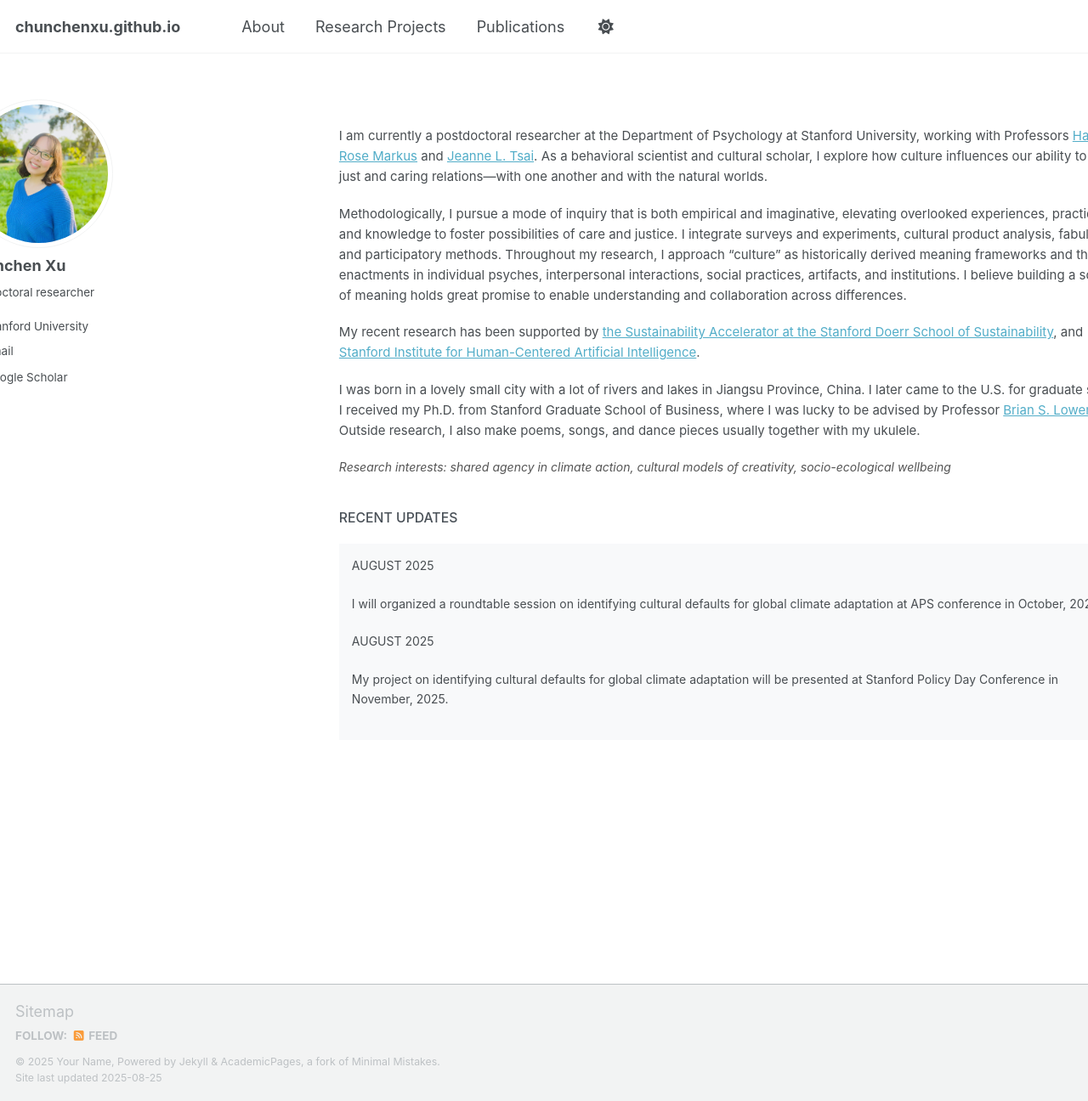
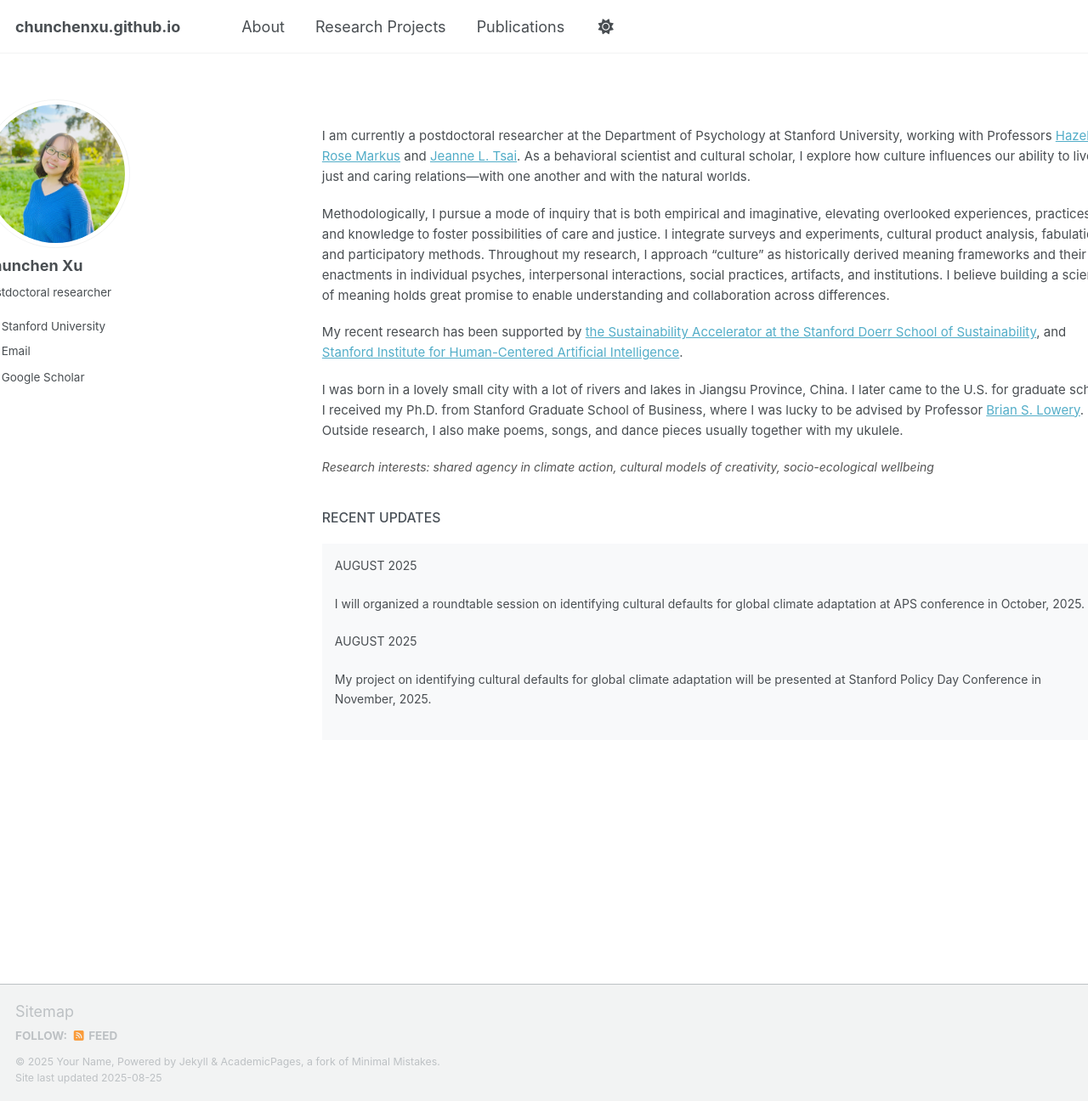
Before and after one commit to chunchenxu/chunchenxu.github.io, a Jekyll site: the page built from _pages/about.html, in a window 1280 px wide and 1296 px high. Shown: the whole window at 85% size. Built offline with Jekyll 4.4.1, drawn with Linux system fonts in a browser that asks for light colours; some web fonts are replaced; a script that is not in the unit is left out.

Commit message:
Update main.scss

```diff
--- a/assets/css/main.scss
+++ b/assets/css/main.scss
@@ -44,7 +44,7 @@
 
 /* Move sidebar further left */
 .sidebar {
-    margin-left: -60px !important; /* Negative margin moves it left */
+    margin-left: -40px !important; /* Negative margin moves it left */
     padding-right: 0px !important;
 }
 
@@ -52,7 +52,7 @@
 .archive {
     padding-left: 0px !important;
     margin-left: -160px !important;    /* Moves content left */
-    margin-right: -160px !important;
+    margin-right: -140px !important;
 }
 
 /* margin-left: -260px !important;*/
```
